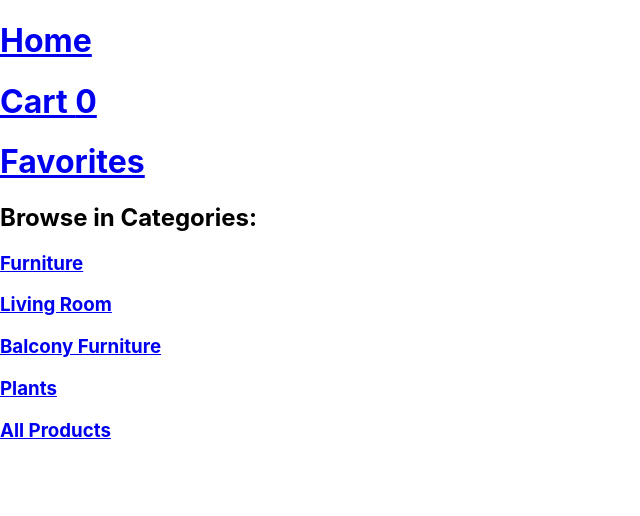
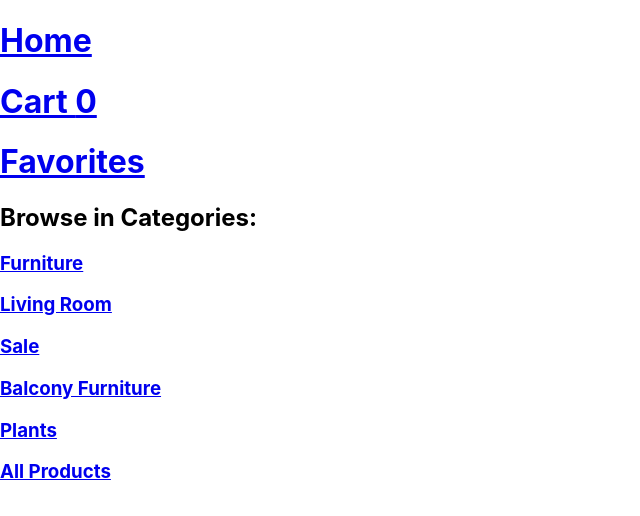
Before and after one commit to chrisalxlng/sneakr., a React (Create React App) app: page / in a window 1280 px wide. Shown: the top 516 px of the page, without its empty margins (0-640 px from the left). Built offline with nearby package versions, Linux system fonts and the light colour scheme.

Commit message:
added "sale" functionality

```diff
--- a/src/App.js
+++ b/src/App.js
@@ -8,16 +8,6 @@ class App extends Component {
     constructor(props) {
         super(props);
 
-        // Merging the categorie arrays from products and removing duplicats
-        var categories = [
-            ...new Set(
-                [].concat.apply(
-                    [],
-                    products.map((item) => item.categories)
-                )
-            ),
-        ];
-
         this.state = {
             products: products,
             cart: {
@@ -25,9 +15,37 @@ class App extends Component {
                 total: 0,
             },
             favorites: [],
-            categories: categories,
+            categories: [],
             currency: "€",
         };
+    }
+
+    componentDidMount() {
+        // Copying products from current state
+        const products = [...this.state.products];
+
+        // Each product that is on sale, add the category "Sale"
+        products.forEach((product) => {
+            if (product.sale !== null) {
+                product.categories.push("Sale");
+            }
+        });
+
+        // Setting the new state
+        this.setState({ products: products });
+
+        // Merging the categorie arrays from products and removing duplicats
+        const categories = [
+            ...new Set(
+                [].concat.apply(
+                    [],
+                    this.state.products.map((item) => item.categories)
+                )
+            ),
+        ];
+
+        // Setting the state for categories
+        this.setState({ categories: categories });
     }
 
     handleIncrementProduct = (
--- a/src/components/BuyProductInterface.jsx
+++ b/src/components/BuyProductInterface.jsx
@@ -60,12 +60,17 @@ class BuyProductInterface extends Component {
             quantity,
             selectedValue,
         } = this.state;
-        const { name, price, colors } = product;
+        const { name, price, sale, colors } = product;
 
         return (
             <div>
                 <p>{name}</p>
-                <p>{price + currency}</p>
+                {sale ? (
+                    <p className="sale-strike-through">{price + currency}</p>
+                ) : (
+                    <p>{price + currency}</p>
+                )}
+                {sale ? <p className="sale">{sale + currency}</p> : null}
                 <label htmlFor="colors-select">Select a color:</label>
                 <select
                     onChange={this.handleChange}
--- a/src/components/CartItem.jsx
+++ b/src/components/CartItem.jsx
@@ -11,7 +11,7 @@ function CartItem(props) {
         onRemoveProduct,
     } = props;
     const { quantity, selectedValue } = item;
-    const { id, name, price } = product;
+    const { id, name, price, sale } = product;
 
     return (
         <div>
@@ -20,7 +20,18 @@ function CartItem(props) {
                 <p>{name}</p>
             </Link>
             <p>{selectedValue}</p>
-            <p>{(price * quantity).toFixed(2) + currency}</p>
+            {sale ? (
+                <p className="sale-strike-through">
+                    {(price * quantity).toFixed(2) + currency}
+                </p>
+            ) : (
+                <p>{(price * quantity).toFixed(2) + currency}</p>
+            )}
+            {sale ? (
+                <p className="sale">
+                    {(sale * quantity).toFixed(2) + currency}
+                </p>
+            ) : null}
             <button onClick={() => onIncrementProduct(product, selectedValue)}>
                 +
             </button>
--- a/src/components/FavoriteItem.jsx
+++ b/src/components/FavoriteItem.jsx
@@ -3,13 +3,18 @@ import { Link } from "react-router-dom";
 
 function FavoriteItem(props) {
     const { product, currency, onFavorite } = props;
-    const { id, name, price } = product;
+    const { id, name, price, sale } = product;
 
     return (
         <div>
             <Link to={`/product=${id}`}>
                 <p>{name}</p>
-                <p>{price + currency}</p>
+                {sale ? (
+                    <p className="sale-strike-through">{price + currency}</p>
+                ) : (
+                    <p>{price + currency}</p>
+                )}
+                {sale ? <p className="sale">{sale + currency}</p> : null}
             </Link>
             <button onClick={() => onFavorite(product)}>Remove Favorite</button>
         </div>
--- a/src/components/ProductCard.jsx
+++ b/src/components/ProductCard.jsx
@@ -3,13 +3,18 @@ import { Link } from "react-router-dom";
 
 function ProductCard(props) {
     const { product, currency, onOpenPopup, onFavorite } = props;
-    const { id, name, price } = product;
+    const { id, name, price, sale } = product;
 
     return (
         <div>
             <Link to={`/product=${id}`}>
                 <p>{name}</p>
-                <p>{price + currency}</p>
+                {sale ? (
+                    <p className="sale-strike-through">{price + currency}</p>
+                ) : (
+                    <p>{price + currency}</p>
+                )}
+                {sale ? <p className="sale">{sale + currency}</p> : null}
             </Link>
             <button onClick={() => onOpenPopup(product)}>Buy</button>
             <button onClick={() => onFavorite(product)}>Favorite</button>
--- a/src/data/products.json
+++ b/src/data/products.json
@@ -3,6 +3,7 @@
         "id": 0,
         "name": "Couch",
         "price": 27.99,
+        "sale": 23.99,
         "colors": ["Black", "White", "Brown", "Red", "Blue", "Green"],
         "categories": ["Furniture", "Living Room"]
     },
@@ -10,6 +11,7 @@
         "id": 1,
         "name": "Balcony Table",
         "price": 39.99,
+        "sale": null,
         "colors": ["Black", "White", "Brown"],
         "categories": ["Furniture", "Balcony Furniture"]
     },
@@ -17,6 +19,7 @@
         "id": 2,
         "name": "Plant",
         "price": 11.99,
+        "sale": null,
         "colors": ["Black", "Brown", "Green"],
         "categories": ["Plants"]
     }
```
